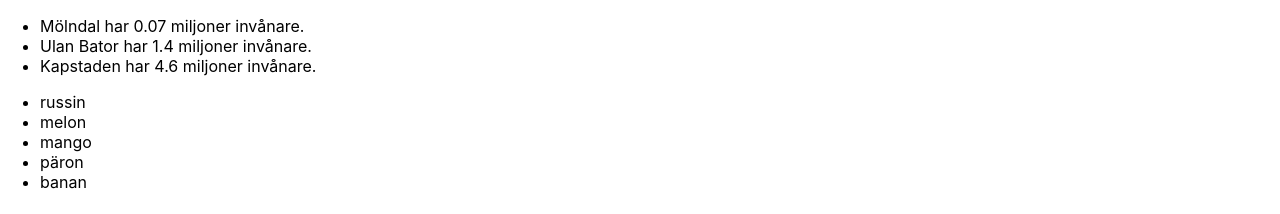
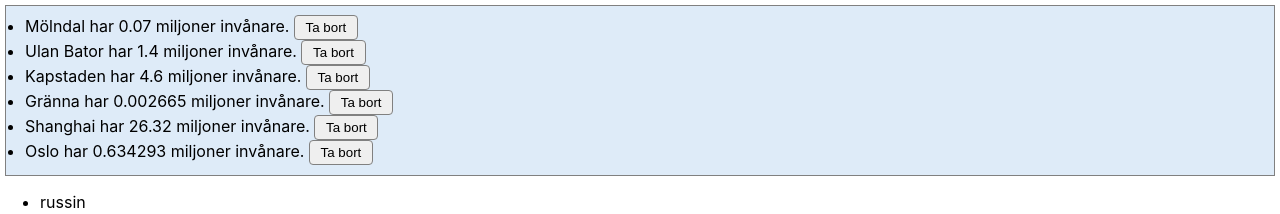
Before and after one commit to cm-net21-webbramverk/06-exercises, a React (Vite) app: page / in a window 1280 px wide. Shown: the top 214 px of the page. Built offline with nearby package versions, Linux system fonts and the light colour scheme.

Commit message:
9.2, Lifting state up

```diff
--- a/src/App.css
+++ b/src/App.css
@@ -16,3 +16,19 @@
 	display: grid;
 	grid-template-columns: 1fr 1fr;
 }
+
+.city-list {
+	border: 1px solid gray;
+	margin: 0.3em;
+	padding: 0.6em 1.2em;
+	background-color: #DEEBF8;
+}
+.city-list button {
+	padding: 0.3em 0.8em;
+	border-radius: 0.3em;
+	border: 1px solid gray;
+}
+.city-list button:hover {
+	cursor: pointer;
+	border: 1px solid black;
+}
--- a/src/App.jsx
+++ b/src/App.jsx
@@ -32,14 +32,30 @@
 		id: 3,
 		name: 'Kapstaden',
 		population: 4600000
+	},
+	{
+		id: 2,
+		name: 'Gränna',
+		population: 2665
+	},
+	{
+		id: 100,
+		name: 'Shanghai',
+		population: 26320000
+	},
+	{
+		id: 101,
+		name: 'Oslo',
+		population: 634293
 	}
 ]
 
 function App() {
+	const [cities, setCities] = useState(cityData)
 
 	return (
 		<div className="app">
-			<CityList cities={cityData} />
+			<CityList cities={cities} setCities={setCities} />
 			<Fruits />
 			<div className="product-container">
 			{data.map(item => (
--- /dev/null
+++ b/src/components/City.jsx
@@ -0,0 +1,5 @@
+const City = ({ id, name, population, removeCity }) => (
+	<li> {name} har {population / 1000000} miljoner invånare. <button onClick={() => removeCity(id)}> Ta bort </button> </li>
+)
+
+export default City
--- a/src/components/CityList.jsx
+++ b/src/components/CityList.jsx
@@ -1,13 +1,27 @@
 /*
 2a Skapa en lista med objekt som representerar städer. Objekten ska ha namn och antal invånare. Gör en komponent som tar emot listan med props och renderar den som ett <ul> element.
 */
+import City from './City'
 
-const CityList = ({ cities }) => (
-	<ul>
-		{cities.map(city => (
-			<li key={city.id}> {city.name} har {city.population / 1000000} miljoner invånare. </li>
-		))}
-	</ul>
-)
+const CityList = ({ cities, setCities }) => {
+	function removeCity(id) {
+		let newCities = cities.filter(city => city.id !== id)
+		// Bra tillfälle att göra console.log för att se hur arrayen ser ut
+		setCities(newCities)
+	}
+
+	return (
+		<ul className="city-list">
+			{cities.map(city => (
+				<City
+					key={city.id}
+					id={city.id}
+					name={city.name}
+					population={city.population}
+					removeCity={removeCity} />
+			))}
+		</ul>
+	)
+}
 
 export default CityList
```
